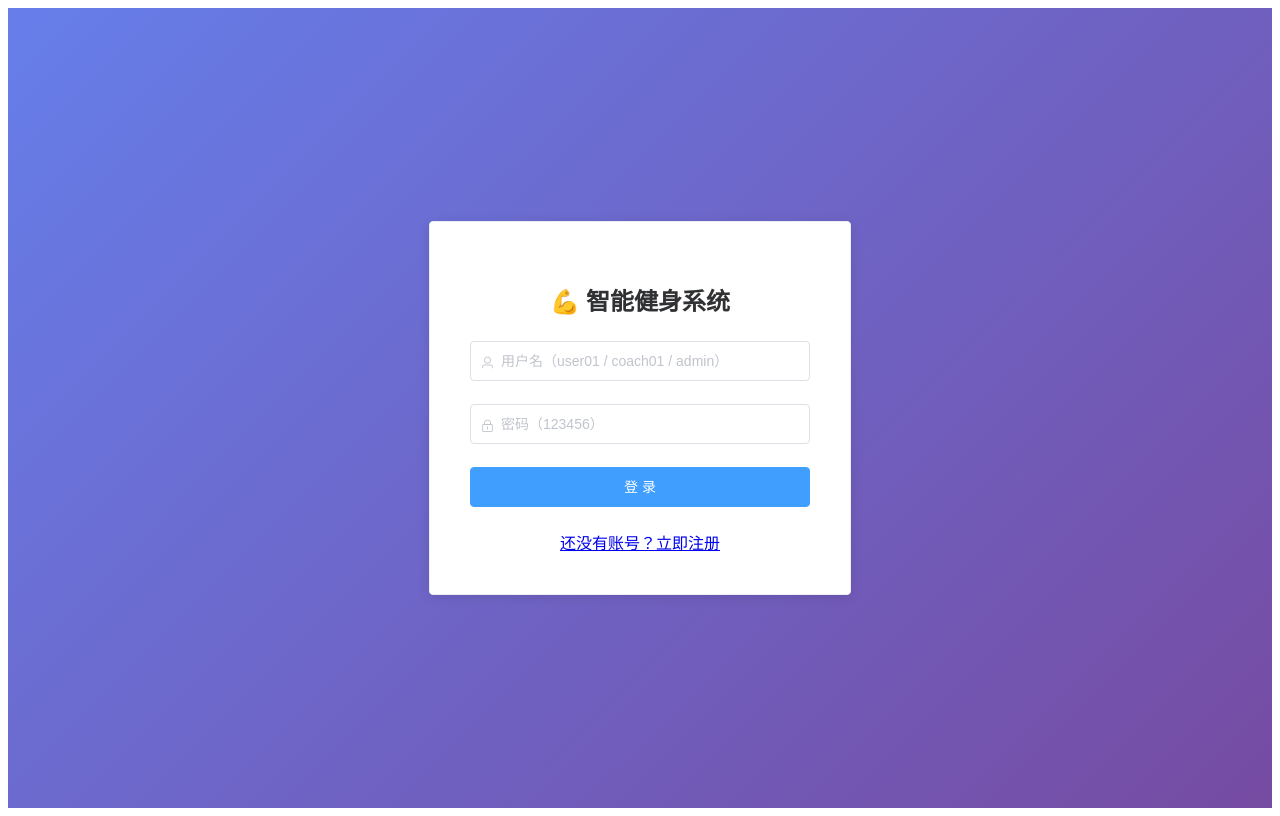
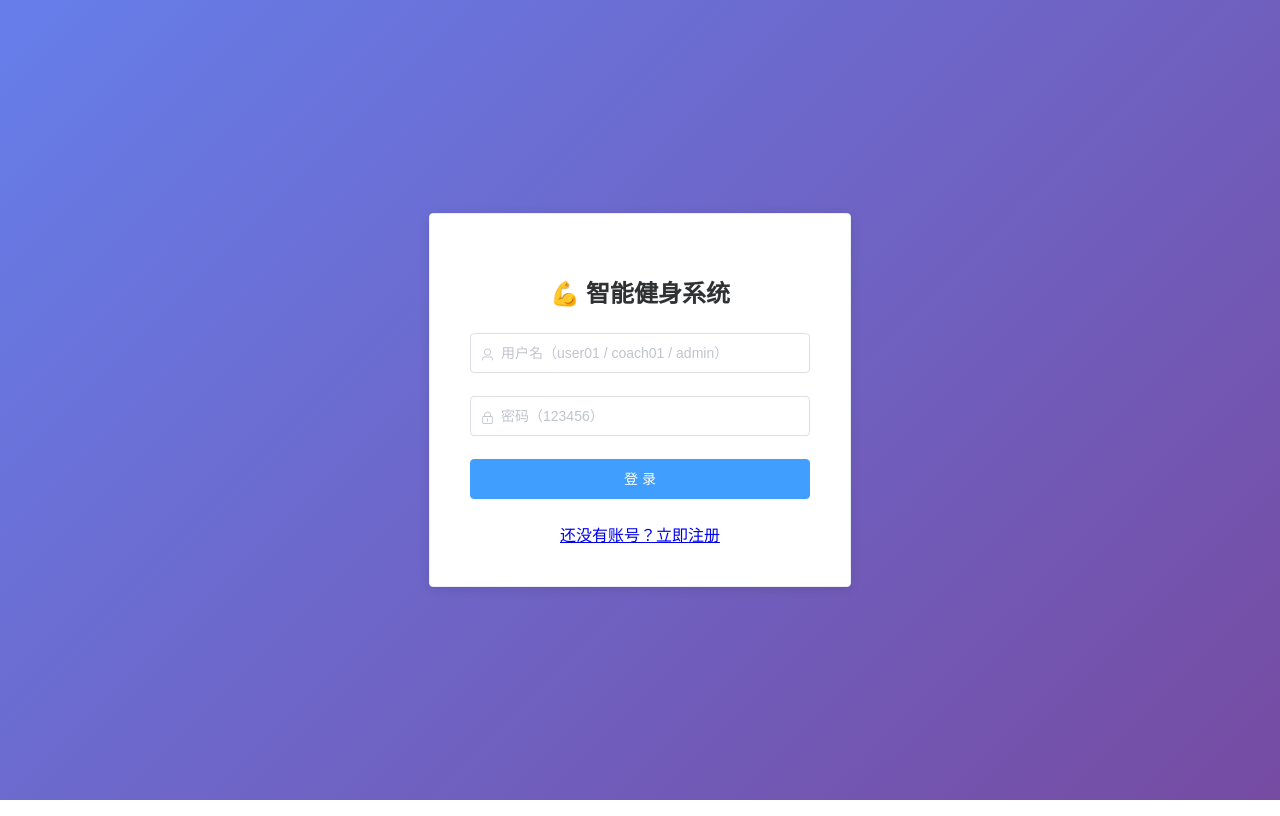
Before and after one commit to xiao-zhu1009/ZL-Exerce-Claude, a Vue app: page /login in a window 1280 px wide. Built offline with nearby package versions, Linux system fonts and the light colour scheme; the HTML template or start-up script is replaced by a standard one.

Commit message:
feat:修改body样式外边距

```diff
--- a/src/App.vue
+++ b/src/App.vue
@@ -1,3 +1,10 @@
 <template>
   <router-view />
 </template>
+
+<style>
+body {
+  margin: 0;
+  padding: 0;
+}
+</style>
```
